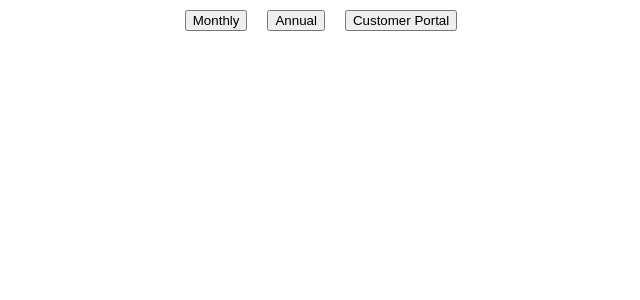
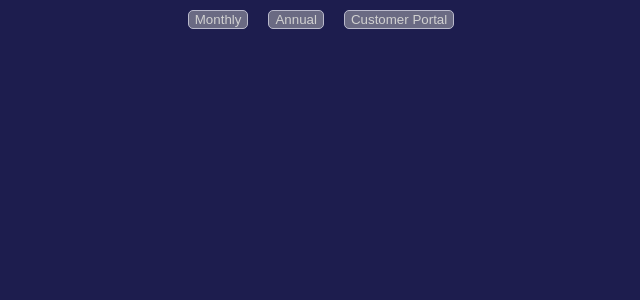
Before and after one commit to Jake-Doherty/stripe-exercise-fe, a React (Create React App) app: page / in a window 1280 px wide. Shown: the top 300 px of the page, without its empty margins (319-959 px from the left). Built offline with nearby package versions, Linux system fonts and the light colour scheme.

Commit message:
adds some basic styles

```diff
--- a/src/App.css
+++ b/src/App.css
@@ -36,3 +36,12 @@
     transform: rotate(360deg);
   }
 }
+
+/* CUSTOM STYLES START HERE */
+
+button {
+  background-color: rgb(106, 106, 131);
+  border: 1px solid rgb(186, 186, 204);
+  border-radius: 5px;
+  color: rgb(209, 209, 209);
+}
--- a/src/index.css
+++ b/src/index.css
@@ -1,13 +1,15 @@
+html {
+  background-color: rgb(29, 29, 78);
+}
+
 body {
   margin: 0;
-  font-family: -apple-system, BlinkMacSystemFont, 'Segoe UI', 'Roboto', 'Oxygen',
-    'Ubuntu', 'Cantarell', 'Fira Sans', 'Droid Sans', 'Helvetica Neue',
-    sans-serif;
+  font-family: -apple-system, BlinkMacSystemFont, 'Segoe UI', 'Roboto', 'Oxygen', 'Ubuntu',
+    'Cantarell', 'Fira Sans', 'Droid Sans', 'Helvetica Neue', sans-serif;
   -webkit-font-smoothing: antialiased;
   -moz-osx-font-smoothing: grayscale;
 }
 
 code {
-  font-family: source-code-pro, Menlo, Monaco, Consolas, 'Courier New',
-    monospace;
+  font-family: source-code-pro, Menlo, Monaco, Consolas, 'Courier New', monospace;
 }
```
Also changed, not shown: src/components/AuthForm/AuthForm.css (added, +25 -0 lines).
